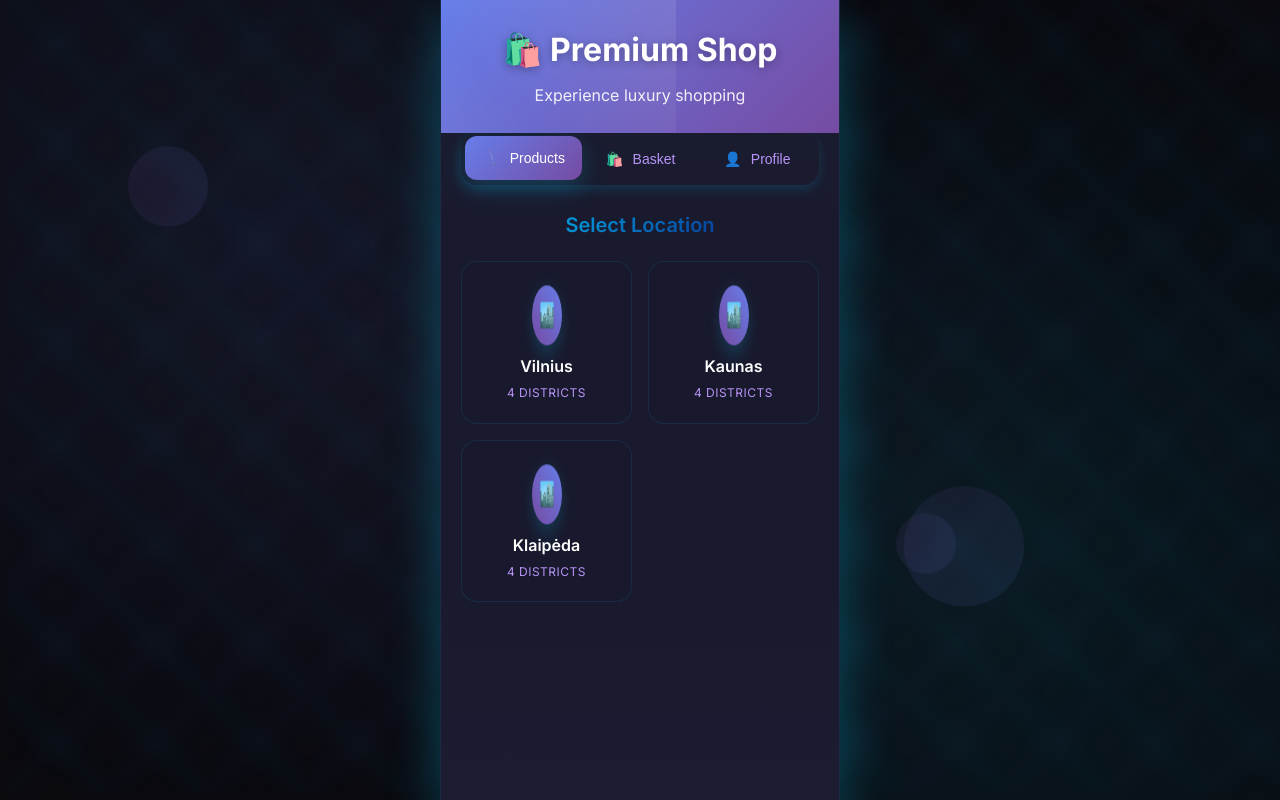
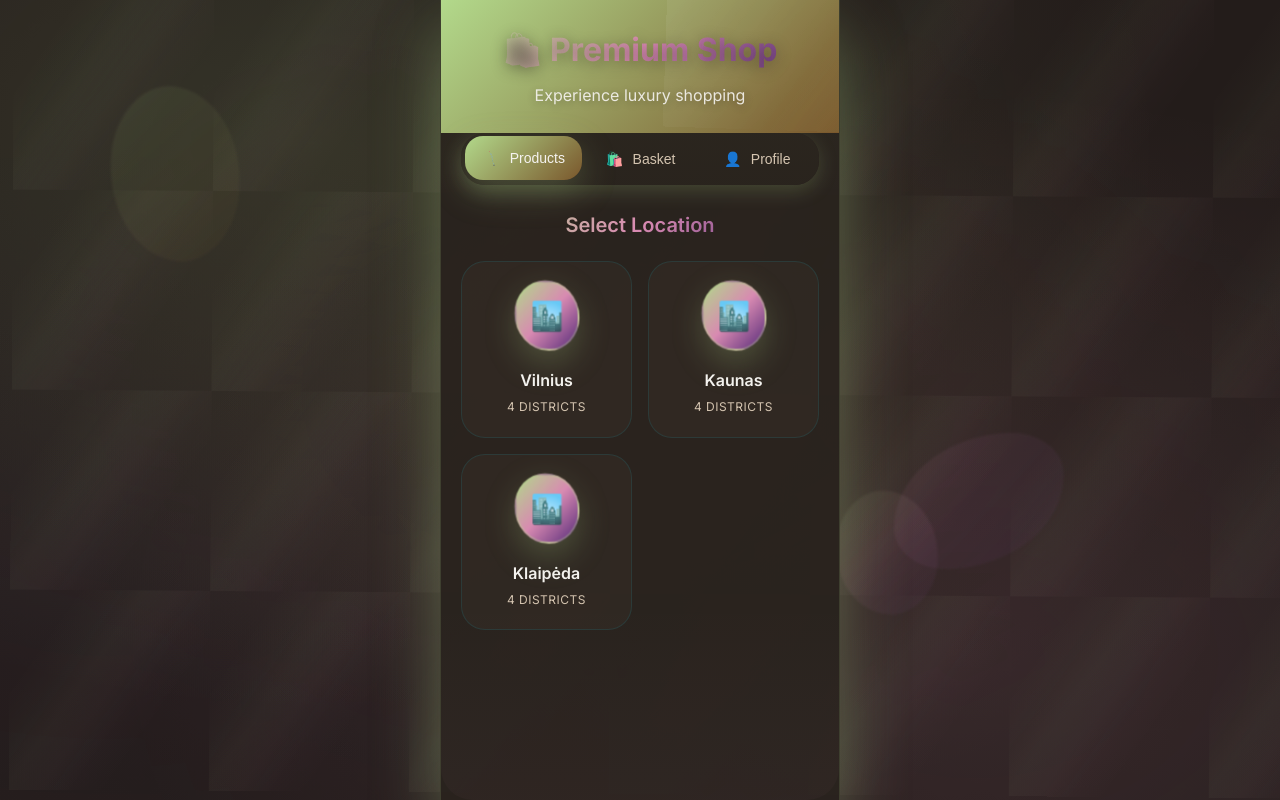
Before and after one commit to joefurmetud/miniappbot, a Flask app: page / in a window 1280 px wide. Run offline with Flask 3, Linux system fonts and the light colour scheme; parts of the project's set-up code (start-up, migrations or seed data) failed here and were passed over; some libraries are stand-ins or nearby versions.

Commit message:
Transform UI with natural color palette and smooth flowing animations

```diff
--- a/templates/index.html
+++ b/templates/index.html
@@ -8,47 +8,50 @@
         @import url('https://fonts.googleapis.com/css2?family=Inter:wght@300;400;500;600;700&display=swap');
 
         :root {
-            /* Premium Dark Theme Color Palette */
-            --primary-gradient: linear-gradient(135deg, #667eea 0%, #764ba2 100%);
-            --secondary-gradient: linear-gradient(135deg, #f093fb 0%, #f5576c 100%);
-            --accent-gradient: linear-gradient(135deg, #00d4ff 0%, #090979 100%);
-            --gold-gradient: linear-gradient(135deg, #ffd700 0%, #ffb347 100%);
+            /* Premium Natural Color Palette - Inspired by Violet Velvet & Hibiscus */
+            --primary-gradient: linear-gradient(135deg, #b2d98b 0%, #7a572c 100%);
+            --secondary-gradient: linear-gradient(135deg, #d98bb2 0%, #572c7a 100%);
+            --accent-gradient: linear-gradient(135deg, #b2d98b 0%, #d98bb2 50%, #572c7a 100%);
+            --violet-velvet: #b2d98b;
+            --hibiscus: #7a572c;
+            --deadly-depths: #231c1a;
 
-            --bg-primary: #0a0a0f;
-            --bg-secondary: #1a1a2e;
-            --bg-card: rgba(26, 26, 46, 0.8);
-            --bg-glass: rgba(255, 255, 255, 0.05);
+            --bg-primary: #231c1a;
+            --bg-secondary: rgba(42, 35, 30, 0.95);
+            --bg-card: rgba(90, 75, 65, 0.15);
+            --bg-glass: rgba(178, 217, 139, 0.08);
 
-            --text-primary: #ffffff;
-            --text-secondary: #b794f6;
-            --text-muted: #718096;
-            --text-dark: #1a202c;
+            --text-primary: #f5f3f0;
+            --text-secondary: #d4c4b0;
+            --text-muted: #a08970;
+            --text-accent: #b2d98b;
 
-            --accent-primary: #667eea;
-            --accent-secondary: #764ba2;
-            --accent-neon: #00d4ff;
-            --accent-gold: #ffd700;
-            --success: #48bb78;
-            --error: #f56565;
-            --warning: #ed8936;
+            --accent-primary: #b2d98b;
+            --accent-secondary: #d98bb2;
+            --accent-warm: #7a572c;
+            --accent-deep: #572c7a;
+            --success: #8bc34a;
+            --error: #e57373;
+            --warning: #ffb74d;
 
-            --shadow-sm: 0 2px 8px rgba(0, 212, 255, 0.1);
-            --shadow-md: 0 4px 12px rgba(0, 212, 255, 0.15);
-            --shadow-lg: 0 8px 25px rgba(0, 212, 255, 0.2);
-            --shadow-xl: 0 15px 35px rgba(0, 212, 255, 0.25);
-            --shadow-premium: 0 25px 50px rgba(0, 212, 255, 0.3);
-            --glow-primary: 0 0 20px rgba(102, 126, 234, 0.6);
-            --glow-secondary: 0 0 30px rgba(0, 212, 255, 0.4);
-            --glow-gold: 0 0 25px rgba(255, 215, 0, 0.5);
+            --shadow-sm: 0 2px 12px rgba(178, 217, 139, 0.15);
+            --shadow-md: 0 6px 20px rgba(178, 217, 139, 0.2);
+            --shadow-lg: 0 12px 35px rgba(178, 217, 139, 0.25);
+            --shadow-xl: 0 20px 45px rgba(178, 217, 139, 0.3);
+            --shadow-premium: 0 30px 60px rgba(178, 217, 139, 0.35);
+            --glow-primary: 0 0 25px rgba(178, 217, 139, 0.6);
+            --glow-secondary: 0 0 30px rgba(217, 139, 178, 0.5);
+            --glow-warm: 0 0 20px rgba(122, 87, 44, 0.4);
 
-            --radius-sm: 8px;
-            --radius-md: 12px;
-            --radius-lg: 16px;
-            --radius-xl: 20px;
+            --radius-sm: 12px;
+            --radius-md: 18px;
+            --radius-lg: 24px;
+            --radius-xl: 32px;
 
-            --transition-fast: all 0.2s cubic-bezier(0.4, 0, 0.2, 1);
-            --transition-smooth: all 0.3s cubic-bezier(0.4, 0, 0.2, 1);
-            --transition-slow: all 0.5s cubic-bezier(0.4, 0, 0.2, 1);
+            --transition-fast: all 0.4s cubic-bezier(0.25, 0.46, 0.45, 0.94);
+            --transition-smooth: all 0.6s cubic-bezier(0.25, 0.46, 0.45, 0.94);
+            --transition-slow: all 0.8s cubic-bezier(0.25, 0.46, 0.45, 0.94);
+            --transition-bounce: all 0.5s cubic-bezier(0.68, -0.55, 0.265, 1.55);
         }
 
         * {
@@ -76,10 +79,12 @@
             width: 100%;
             height: 100%;
             background:
-                radial-gradient(circle at 20% 30%, rgba(102, 126, 234, 0.1) 0%, transparent 50%),
-                radial-gradient(circle at 80% 70%, rgba(0, 212, 255, 0.08) 0%, transparent 50%),
-                radial-gradient(circle at 50% 50%, rgba(118, 75, 162, 0.05) 0%, transparent 70%);
+                radial-gradient(ellipse at 25% 20%, rgba(178, 217, 139, 0.12) 0%, transparent 60%),
+                radial-gradient(ellipse at 75% 80%, rgba(217, 139, 178, 0.1) 0%, transparent 60%),
+                radial-gradient(ellipse at 50% 50%, rgba(122, 87, 44, 0.08) 0%, transparent 70%),
+                radial-gradient(ellipse at 10% 70%, rgba(87, 44, 122, 0.06) 0%, transparent 50%);
             z-index: -2;
+            animation: naturalFlow 25s ease-in-out infinite;
         }
 
         body::after {
@@ -90,18 +95,36 @@
             width: 100%;
             height: 100%;
             background:
-                linear-gradient(45deg, transparent 30%, rgba(0, 212, 255, 0.02) 50%, transparent 70%),
-                linear-gradient(-45deg, transparent 30%, rgba(102, 126, 234, 0.02) 50%, transparent 70%);
-            background-size: 100px 100px;
-            animation: backgroundShift 20s ease-in-out infinite;
+                linear-gradient(125deg, transparent 20%, rgba(178, 217, 139, 0.03) 40%, transparent 60%),
+                linear-gradient(-55deg, transparent 30%, rgba(217, 139, 178, 0.025) 50%, transparent 70%);
+            background-size: 200px 200px;
+            animation: gentleShift 30s ease-in-out infinite;
             z-index: -1;
         }
 
-        @keyframes backgroundShift {
-            0%, 100% { transform: translate(0, 0); }
-            25% { transform: translate(10px, -10px); }
-            50% { transform: translate(-5px, 5px); }
-            75% { transform: translate(5px, 10px); }
+        @keyframes naturalFlow {
+            0%, 100% {
+                transform: scale(1) rotate(0deg);
+                filter: blur(0px);
+            }
+            25% {
+                transform: scale(1.05) rotate(1deg);
+                filter: blur(0.5px);
+            }
+            50% {
+                transform: scale(1.02) rotate(-0.5deg);
+                filter: blur(0px);
+            }
+            75% {
+                transform: scale(1.08) rotate(0.8deg);
+                filter: blur(0.3px);
+            }
+        }
+
+        @keyframes gentleShift {
+            0%, 100% { transform: translate(0, 0) rotate(0deg); }
+            33% { transform: translate(15px, -8px) rotate(0.5deg); }
+            66% { transform: translate(-8px, 12px) rotate(-0.3deg); }
         }
 
         .floating-elements {
@@ -116,41 +139,57 @@
 
         .floating-element {
             position: absolute;
-            border-radius: 50%;
-            background: var(--primary-gradient);
-            opacity: 0.1;
-            animation: float 20s infinite linear;
+            border-radius: 60% 40% 60% 40%;
+            background: var(--accent-gradient);
+            opacity: 0.08;
+            animation: organicFloat 35s infinite ease-in-out;
+            filter: blur(1px);
         }
 
         .floating-element:nth-child(1) {
-            width: 80px;
-            height: 80px;
-            top: 20%;
-            left: 10%;
+            width: 120px;
+            height: 160px;
+            top: 15%;
+            left: 8%;
             animation-delay: 0s;
+            background: var(--primary-gradient);
         }
 
         .floating-element:nth-child(2) {
-            width: 120px;
-            height: 120px;
-            top: 60%;
-            right: 20%;
-            animation-delay: -5s;
+            width: 180px;
+            height: 140px;
+            top: 55%;
+            right: 15%;
+            animation-delay: -12s;
+            background: var(--secondary-gradient);
         }
 
         .floating-element:nth-child(3) {
-            width: 60px;
-            height: 60px;
-            bottom: 30%;
-            left: 70%;
-            animation-delay: -10s;
+            width: 100px;
+            height: 120px;
+            bottom: 25%;
+            left: 65%;
+            animation-delay: -24s;
+            background: var(--accent-gradient);
         }
 
-        @keyframes float {
-            0%, 100% { transform: translateY(0px) rotate(0deg); }
-            25% { transform: translateY(-20px) rotate(90deg); }
-            50% { transform: translateY(0px) rotate(180deg); }
-            75% { transform: translateY(20px) rotate(270deg); }
+        @keyframes organicFloat {
+            0%, 100% {
+                transform: translateY(0px) translateX(0px) rotate(0deg) scale(1);
+                border-radius: 60% 40% 60% 40%;
+            }
+            25% {
+                transform: translateY(-30px) translateX(15px) rotate(5deg) scale(1.1);
+                border-radius: 40% 60% 40% 60%;
+            }
+            50% {
+                transform: translateY(-10px) translateX(-20px) rotate(-3deg) scale(0.95);
+                border-radius: 70% 30% 70% 30%;
+            }
+            75% {
+                transform: translateY(25px) translateX(10px) rotate(8deg) scale(1.05);
+                border-radius: 30% 70% 30% 70%;
+            }
         }
 
         /* Container */
@@ -163,8 +202,8 @@
             box-shadow: var(--shadow-premium);
             position: relative;
             overflow: hidden;
-            border-left: 1px solid rgba(0, 212, 255, 0.1);
-            border-right: 1px solid rgba(0, 212, 255, 0.1);
+            border-left: 1px solid rgba(178, 217, 139, 0.15);
+            border-right: 1px solid rgba(178, 217, 139, 0.15);
         }
 
         .container::before {
@@ -175,9 +214,10 @@
             right: 0;
             bottom: 0;
             background:
-                linear-gradient(180deg, rgba(0, 212, 255, 0.02) 0%, transparent 30%, transparent 70%, rgba(102, 126, 234, 0.02) 100%);
+                linear-gradient(180deg, rgba(178, 217, 139, 0.04) 0%, transparent 25%, transparent 75%, rgba(217, 139, 178, 0.03) 100%);
             pointer-events: none;
             z-index: 0;
+            border-radius: var(--radius-xl);
         }
 
         /* Header */
@@ -196,43 +236,51 @@
             left: 0;
             right: 0;
             bottom: 0;
-            background: linear-gradient(45deg, rgba(255,255,255,0.1) 0%, transparent 50%, rgba(255,255,255,0.1) 100%);
-            animation: shimmer 3s infinite;
+            background: linear-gradient(125deg, rgba(255,255,255,0.08) 0%, transparent 40%, rgba(178, 217, 139, 0.12) 70%, transparent 100%);
+            animation: naturalShimmer 4s ease-in-out infinite;
         }
 
-        @keyframes shimmer {
-            0% { transform: translateX(-100%); }
-            100% { transform: translateX(100%); }
+        @keyframes naturalShimmer {
+            0%, 100% { transform: translateX(-120%) rotate(-5deg); opacity: 0; }
+            30% { transform: translateX(-60%) rotate(-2deg); opacity: 0.6; }
+            70% { transform: translateX(60%) rotate(2deg); opacity: 0.8; }
+            100% { transform: translateX(120%) rotate(5deg); opacity: 0; }
         }
 
         .logo {
             font-size: 32px;
             font-weight: 700;
-            color: var(--text-white);
+            color: var(--text-primary);
             margin-bottom: 8px;
-            text-shadow: 0 2px 10px rgba(0,0,0,0.3);
+            text-shadow: 0 3px 15px rgba(35, 28, 26, 0.4);
             position: relative;
             z-index: 1;
+            background: var(--accent-gradient);
+            -webkit-background-clip: text;
+            -webkit-text-fill-color: transparent;
+            background-clip: text;
         }
 
         .tagline {
-            color: rgba(255,255,255,0.9);
+            color: rgba(245, 243, 240, 0.9);
             font-size: 16px;
             font-weight: 400;
             position: relative;
             z-index: 1;
+            text-shadow: 0 2px 8px rgba(35, 28, 26, 0.3);
         }
 
         /* Newsletter Banner */
         .newsletter-banner {
-            background: linear-gradient(135deg, rgba(102, 126, 234, 0.1) 0%, rgba(118, 75, 162, 0.1) 100%);
-            border: 1px solid rgba(102, 126, 234, 0.2);
-            border-radius: var(--radius-md);
-            margin: 16px 20px;
-            padding: 12px 16px;
-            backdrop-filter: blur(10px);
+            background: linear-gradient(135deg, rgba(178, 217, 139, 0.12) 0%, rgba(217, 139, 178, 0.08) 100%);
+            border: 1px solid rgba(178, 217, 139, 0.25);
+            border-radius: var(--radius-lg);
+            margin: 20px;
+            padding: 16px 20px;
+            backdrop-filter: blur(15px);
             overflow: hidden;
             position: relative;
+            box-shadow: var(--shadow-md);
         }
 
         .newsletter-content {
@@ -761,26 +815,36 @@
         }
 
         .city-icon-container {
-            width: 60px;
-            height: 60px;
-            margin: 0 auto 12px;
-            background: var(--primary-gradient);
-            border-radius: 50%;
+            width: 70px;
+            height: 70px;
+            margin: 0 auto 16px;
+            background: var(--accent-gradient);
+            border-radius: 45% 55% 45% 55%;
             display: flex;
             align-items: center;
             justify-content: center;
-            font-size: 24px;
-            color: white;
+            font-size: 28px;
+            color: var(--text-primary);
             box-shadow: var(--shadow-lg);
             transform-style: preserve-3d;
-            animation: cityIconFloat 4s ease-in-out infinite;
+            animation: naturalIconFloat 6s ease-in-out infinite;
+            backdrop-filter: blur(10px);
+            border: 2px solid rgba(178, 217, 139, 0.3);
         }
 
-        @keyframes cityIconFloat {
-            0%, 100% { transform: translateY(0px) rotateY(0deg); }
-            25% { transform: translateY(-5px) rotateY(90deg); }
-            50% { transform: translateY(0px) rotateY(180deg); }
-            75% { transform: translateY(5px) rotateY(270deg); }
+        @keyframes naturalIconFloat {
+            0%, 100% {
+                transform: translateY(0px) rotateY(0deg) scale(1);
+                border-radius: 45% 55% 45% 55%;
+            }
+            33% {
+                transform: translateY(-8px) rotateY(120deg) scale(1.05);
+                border-radius: 55% 45% 55% 45%;
+            }
+            66% {
+                transform: translateY(4px) rotateY(240deg) scale(0.98);
+                border-radius: 40% 60% 40% 60%;
+            }
         }
 
         .city-name, .district-name {
```
Also changed, not shown: other parts of templates/index.html (+20 -14 lines). Lines whose indentation alone changed are shown as unchanged.
